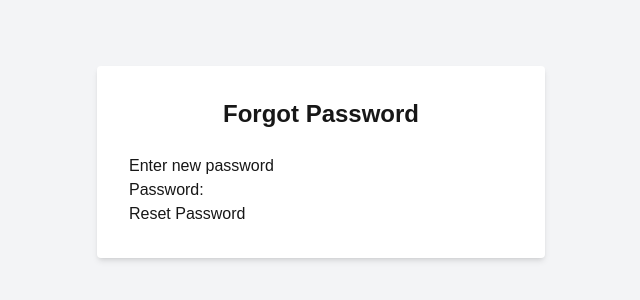
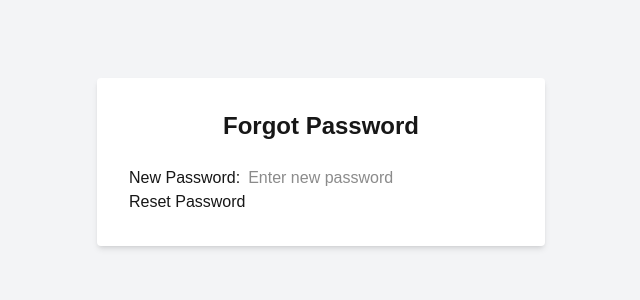
Before and after one commit to tabetant/cs-ticket-system, a Next.js app: page /update-password in a window 1280 px wide. Shown: the part 238-538 px from the top of the page, without its empty margins (319-959 px from the left). Built offline with nearby package versions, Linux system fonts and the light colour scheme; no server answers.

Commit message:
fixed bugs in reset password flow

```diff
--- a/src/app/ui/RequestResetForm.tsx
+++ b/src/app/ui/RequestResetForm.tsx
@@ -28,7 +28,7 @@ export default function RequestResetForm() {
             console.error("Error fetching user:", userError);
         } else {
             supabase.auth.resetPasswordForEmail(data.email, {
-                redirectTo: 'https://localhost:3000/reset-password'
+                redirectTo: 'http://localhost:3000/update-password'
             })
             if (user) {
                 console.log("Password reset email sent to:", data.email);
--- a/src/app/ui/UpdatePasswordForm.tsx
+++ b/src/app/ui/UpdatePasswordForm.tsx
@@ -22,7 +22,7 @@ export default function UpdatePasswordForm() {
         }
     })
     const onSubmit: SubmitHandler<Inputs> = async (data) => {
-        const { error } = await supabase().auth.updateUser({ password: data.password })
+        const { error } = await supabase.auth.updateUser({ password: data.password })
         if (error) {
             console.error("Error updating password:", error);
         } else {
@@ -34,10 +34,9 @@ export default function UpdatePasswordForm() {
 
     return (
         <form onSubmit={handleSubmit(onSubmit)}>
-            <h1>Enter new password</h1>
             <div>
-                <label>Password:</label>
-                <input type="password" {...register("password")} />
+                <label>New Password:</label>
+                <input className='mx-2' placeholder='Enter new password' type="password" {...register("password")} />
                 {errors.password && <p>{errors.password.message}</p>}
             </div>
             <button type="submit">Reset Password</button>
```
